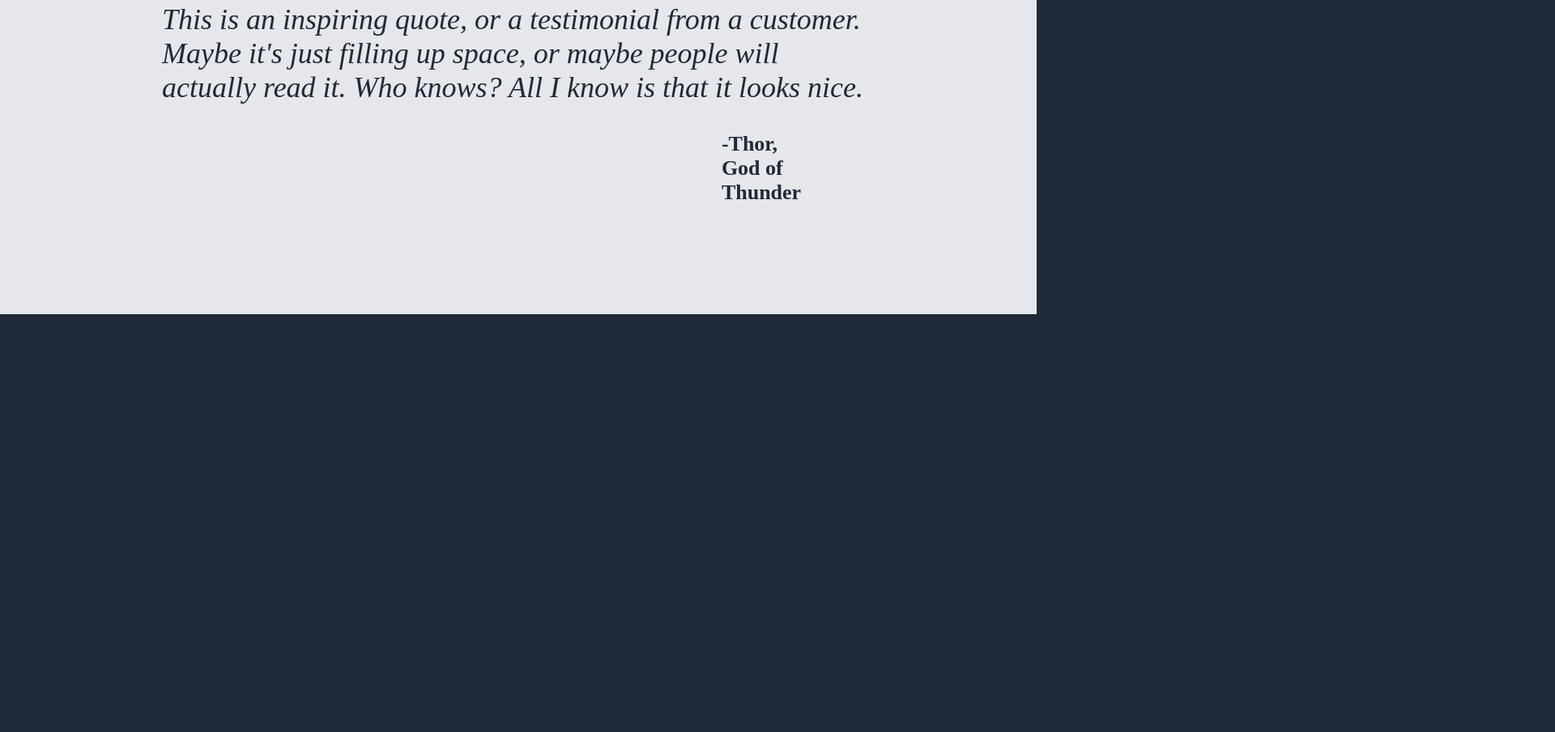
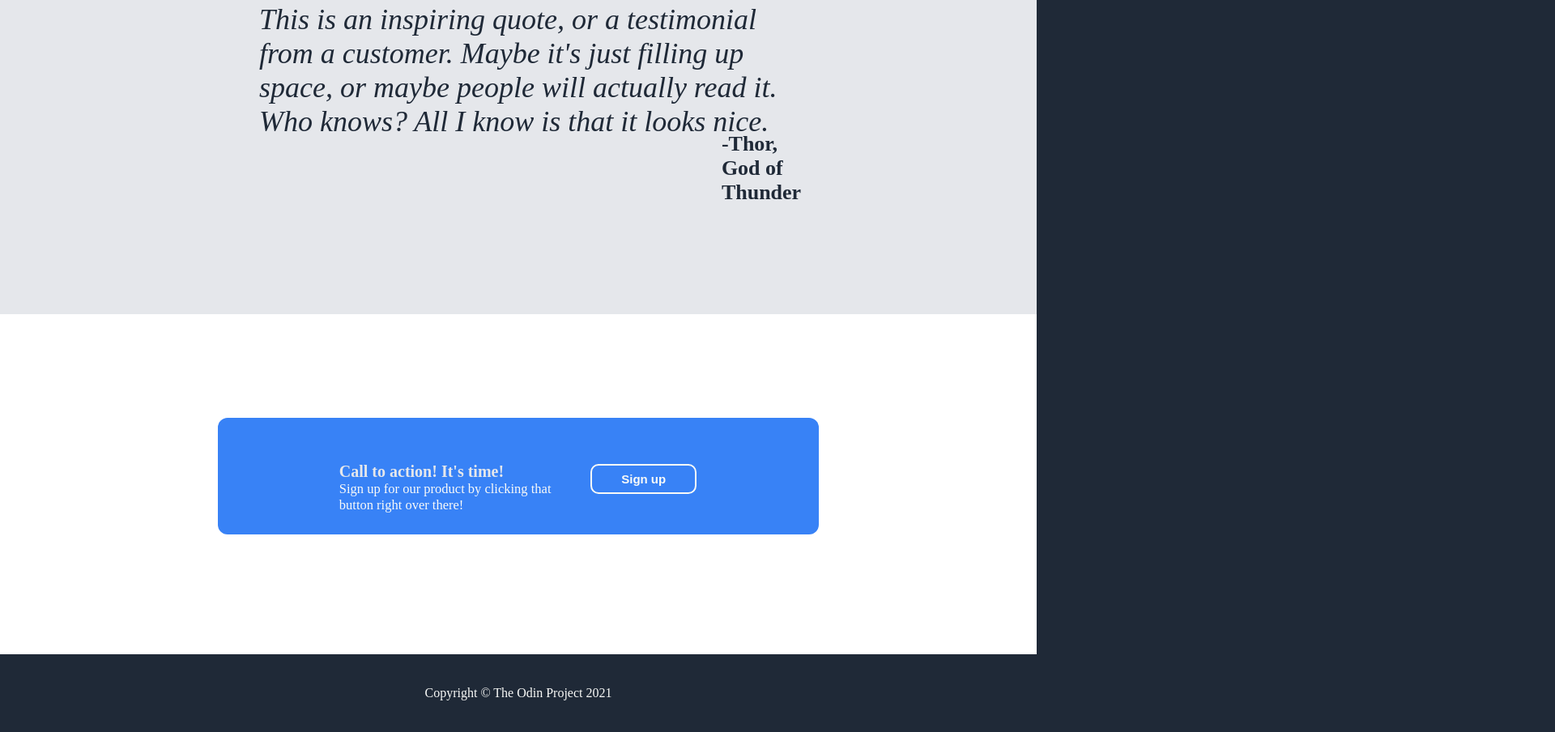
Before and after one commit to CpEVincentDC/flowers-landing-page, a plain HTML site: page index.html in a window 1280 px wide. Shown: the part 1212-2116 px from the top of the page at 81% size, 1920 px wide, since content can reach past the window. Before the commit the page ends 1600 px from the top, so only its background shows below. Drawn offline with Linux system fonts and the light colour scheme.

Commit message:
Finally done with the skeleton of website
next task will be to create a content design specifically for flowers

```diff
--- a/index.html
+++ b/index.html
@@ -20,6 +20,7 @@
         </ul>
       </div>
     </div>
+
     <!-- Hero main page -->
     <div class="container">
       <div class="hero-container">
@@ -34,6 +35,7 @@
         <img src="./assets/flower.jpg" alt="" />
       </div>
     </div>
+
     <!-- Second main page -->
     <div class="second-container">
       <header>Some Random Information.</header>
@@ -57,13 +59,30 @@
       </div>
     </div>
 
+    <!-- quote section -->
     <div class="quote-section">
-      <div id="inner-section">
+      <div class="inner-section">
         This is an inspiring quote, or a testimonial from a customer. Maybe it's
         just filling up space, or maybe people will actually read it. Who knows?
         All I know is that it looks nice.
       </div>
       <p>-Thor, God of Thunder</p>
     </div>
+
+    <!-- call section -->
+    <div class="call-section">
+      <div class="inner-call">
+        <div class="one">
+          <h2>Call to action! It's time!</h2>
+          <p>
+            Sign up for our product by clicking that button right over there!
+          </p>
+        </div>
+        <div class="two">
+          <button class="primary-button button2">Sign up</button>
+        </div>
+      </div>
+    </div>
+    <footer>Copyright © The Odin Project 2021</footer>
   </body>
 </html>
--- a/style.css
+++ b/style.css
@@ -18,7 +18,8 @@ li {
 .navbar,
 .container,
 .second-container,
-.quote-section {
+.quote-section,
+.call-section {
   padding: 0 400px 20px 400px;
 }
 
@@ -47,6 +48,7 @@ li {
   background-color: #1f2937;
   color: #f9faf8;
 }
+
 /* Navigation Bar */
 .navbar {
   /* background-color: black; */
@@ -83,20 +85,24 @@ li {
 
 .container,
 .second-container,
-.quote-section {
+.quote-section,
+.call-section,
+footer {
   display: flex;
   height: 60vh;
+  width: auto;
   justify-content: center;
   align-items: center;
+  overflow: scroll;
+}
+
+footer {
+  height: 12vh;
 }
 /* Hero Main Page */
-.container {
-  justify-content: space-between;
-}
 
 .hero-container,
 .img-container {
-  max-width: 1200px;
   color: #fff;
 }
 /* .hero-container {
@@ -117,6 +123,7 @@ li {
 }
 
 .img-container img {
+  box-shadow: 5px 5px 5px rgb(161, 183, 209);
   width: 580px;
   height: 300px;
 }
@@ -124,7 +131,6 @@ li {
 
 .second-container {
   flex-direction: column;
-
   background-color: white;
   justify-content: center;
 }
@@ -173,10 +179,10 @@ li {
   justify-content: center;
 }
 
-#inner-section {
+.inner-section {
   box-sizing: border-box;
   height: 20vh;
-  width: 110vh;
+  width: 50vw;
   font-size: 36px;
   font-weight: 300;
   color: #1f2937;
@@ -188,3 +194,58 @@ li {
   color: #1f2937;
   margin: 0 0 0 600px;
 }
+
+/* Call section */
+
+.call-section {
+  flex-direction: column;
+  height: 50vh;
+  background-color: white;
+  justify-content: center;
+}
+
+.inner-call {
+  display: flex;
+  box-sizing: border-box;
+  background-color: #3882f6;
+  height: 18vh;
+  width: 58vw;
+  border-radius: 12px;
+  padding: 55px 150px;
+  overflow: hidden;
+}
+.inner-call div {
+  flex: 2 1 0%;
+}
+.inner-call h2 {
+  font-size: 20px;
+  color: #e5e7eb;
+  padding: 0;
+  margin: 0;
+}
+
+.inner-call p {
+  font-size: 16.5px;
+  margin: 0;
+}
+
+.inner-call .two {
+  flex: 1 1 0%;
+}
+.button2 {
+  background-color: #3882f6;
+  color: #f9faf8;
+  font-weight: 800;
+  border: 2px solid #f9faf8;
+  border-radius: 10px;
+  float: right;
+  margin: 2px 1px;
+  padding: 8px 36px;
+}
+
+.button2:hover {
+  background-color: #1f2937;
+  color: #f9faf8;
+}
+
+/* footer */
```
